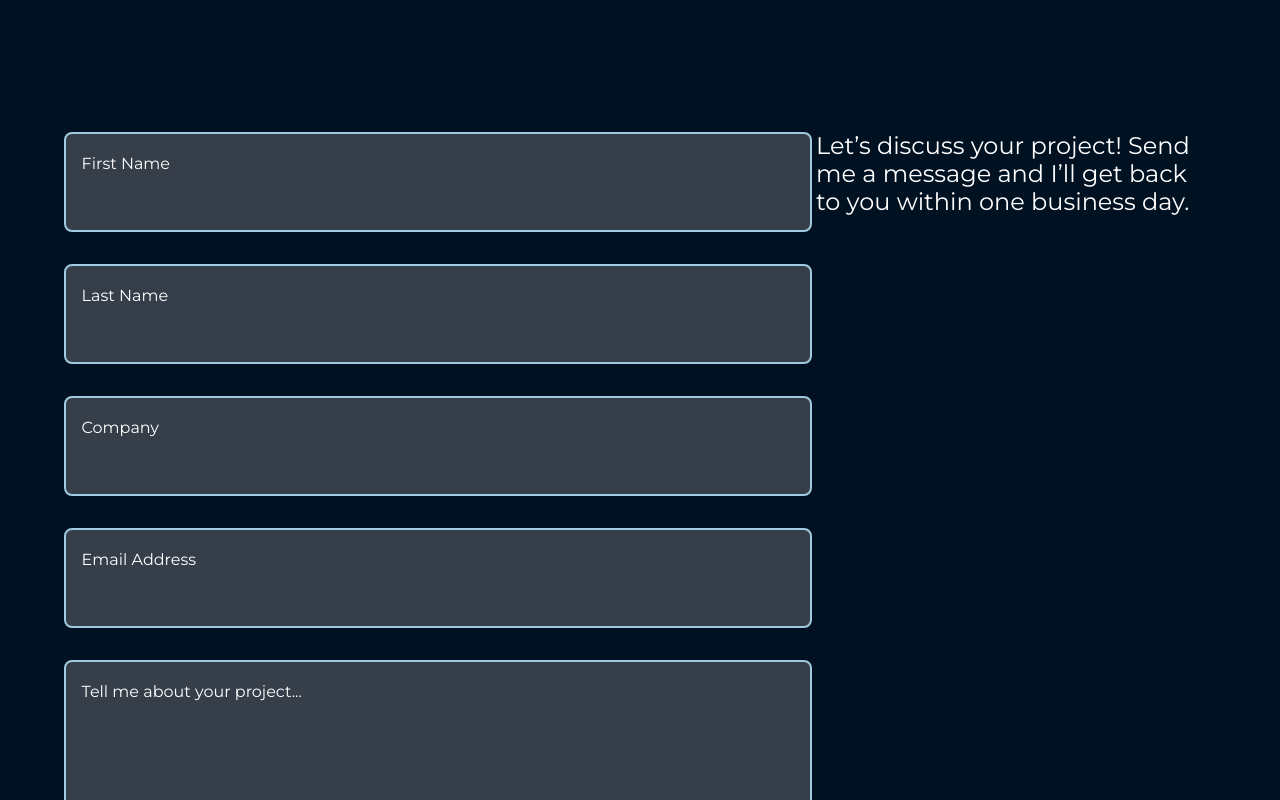
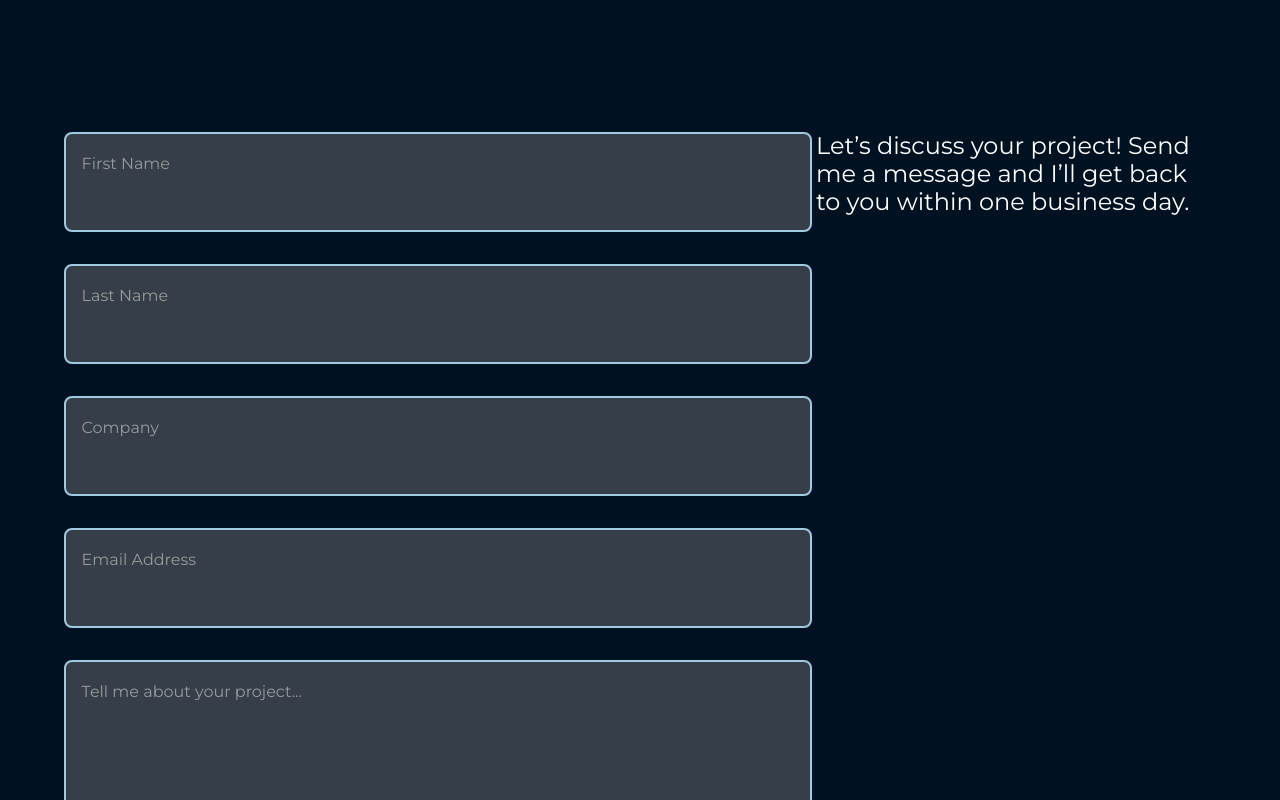
Before and after one commit to brian-cross/portfolio-site, a Next.js app: page / in a window 1280 px wide. Shown: the part 1760-2560 px from the top of the page. Built offline with nearby package versions, Linux system fonts and the light colour scheme; a small style sheet from the web is missing.

Commit message:
Style changes

```diff
--- a/styles/global.js
+++ b/styles/global.js
@@ -19,6 +19,7 @@ export default css.global`
 
   body {
     color: ${theme.colors.white};
+    caret-color: ${theme.colors.white};
     background: ${theme.colors.siteBackground};
     font-family: ${theme.fontFamily};
     user-select: none;
@@ -52,8 +53,13 @@ export default css.global`
     font-size: 1.5rem;
   }
 
+  label {
+    color: ${theme.colors.lightGrey};
+  }
+
   input,
   textarea {
+    color: ${theme.colors.white};
     font-size: 16px;
     outline: none;
   }
@@ -61,7 +67,7 @@ export default css.global`
   :-webkit-autofill,
   :-webkit-autofill:hover,
   :-webkit-autofill:focus {
-    -webkit-text-fill-color: ${theme.colors.white};
+    -webkit-text-fill-color: white;
     -webkit-box-shadow: 0 0 0px 1000px hsl(215, 15%, 25%) inset;
     border: 2px solid ${theme.colors.primary};
     //transition: background-color 5000s ease-in-out 0s;
```
